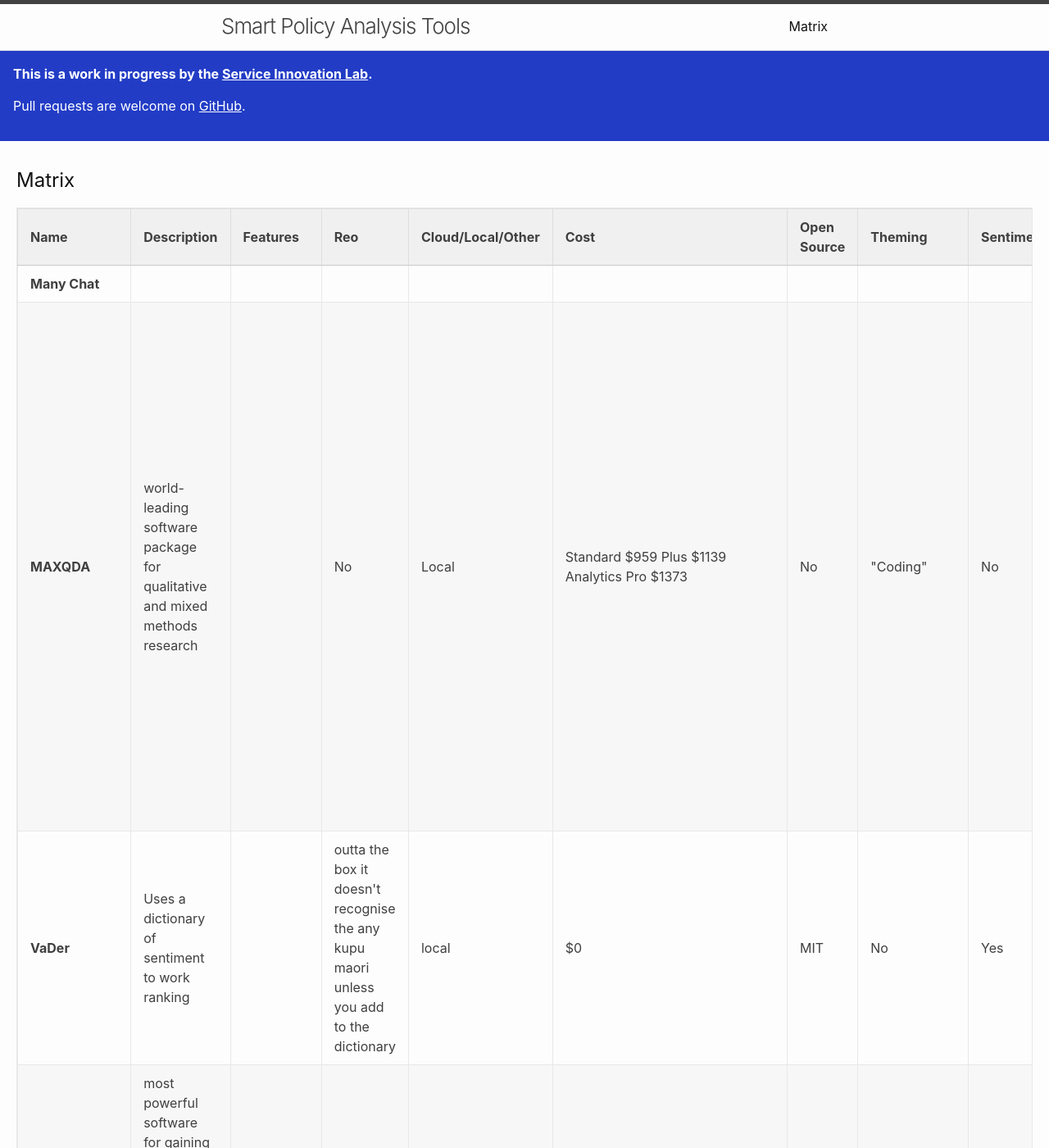
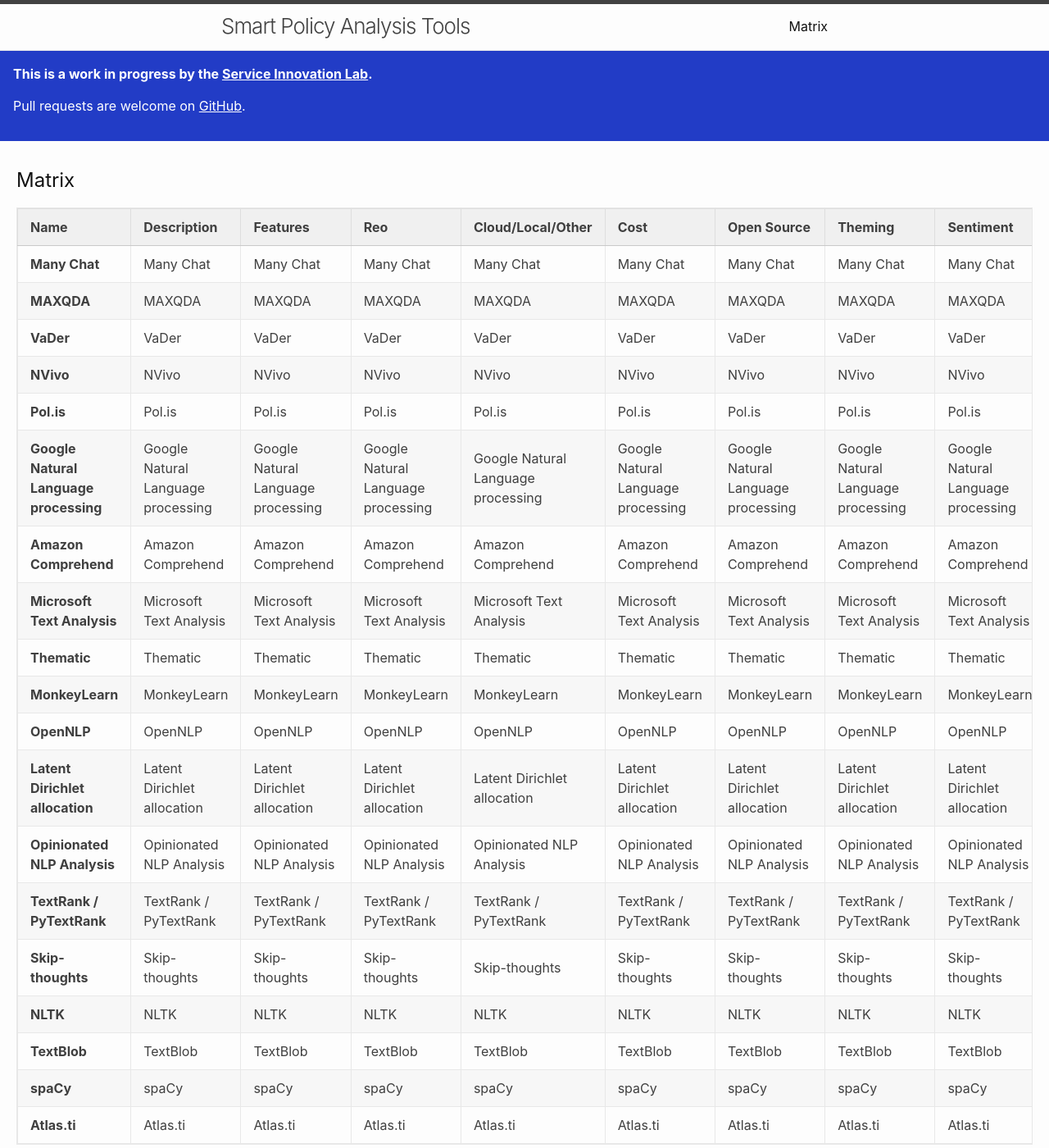
Before and after one commit to ServiceInnovationLab/bagel-box, a Jekyll site: the page built from pages/matrix.md, in a window 1280 px wide and 1400 px high. Shown: the whole window at 82% size. Built offline with Jekyll 4.4.1, drawn with Linux system fonts in a browser that asks for light colours; some of the changed text lies outside the part shown.

Commit message:
Updated report data for build 172

```diff
--- a/_data/matrix.yml
+++ b/_data/matrix.yml
@@ -1,307 +1,286 @@
----
 data:
 - name: Many Chat
-  report_author: ''
-  description: ''
-  reo: ''
-  cloud_local: ''
-  cost: ''
-  open_source: ''
-  theming: ''
-  sentiment: ''
-  input: ''
-  output: ''
-  community: ''
-  features: ''
-  nz_use: ''
-  link: ''
+  report_author: Many Chat
+  description: Many Chat
+  reo: Many Chat
+  cloud_local: Many Chat
+  cost: Many Chat
+  open_source: Many Chat
+  theming: Many Chat
+  sentiment: Many Chat
+  input: Many Chat
+  output: Many Chat
+  community: Many Chat
+  features: Many Chat
+  nz_use: Many Chat
+  link: Many Chat
 - name: MAXQDA
-  report_author: Ross
-  description: world-leading software package for qualitative and mixed methods research
-  reo: 'No'
-  cloud_local: Local
-  cost: "Standard $959\nPlus $1139\nAnalytics Pro \n$1373"
-  open_source: 'No'
-  theming: '"Coding"'
-  sentiment: 'No'
-  input: 'Audio
-
-    Video
-
-    Text'
-  output: 'Search queries, Word, Excel, HTML, Image files
-
-    Visual Tools: maps. matrix. codeline, code relations browser, word cloud, graphs,
-    comparison chart, customisable colours,
-
-    Mixed methods features: Stats and graphs, cross tabs, similarity analysis, quote
-    matrix.'
-  community: ''
-  features: ''
-  nz_use: 'Department of Conservation
-
-    Gavin Bryce (DoC)  gbryce@doc.govt.nz'
-  link: https://www.maxqda.com/what-is-maxqda
+  report_author: MAXQDA
+  description: MAXQDA
+  reo: MAXQDA
+  cloud_local: MAXQDA
+  cost: MAXQDA
+  open_source: MAXQDA
+  theming: MAXQDA
+  sentiment: MAXQDA
+  input: MAXQDA
+  output: MAXQDA
+  community: MAXQDA
+  features: MAXQDA
+  nz_use: MAXQDA
+  link: MAXQDA
 - name: VaDer
-  report_author: Brenda
-  description: 'Uses a dictionary of sentiment to work ranking
-
-    '
-  reo: outta the box it doesn't recognise the any kupu maori unless you add to the
-    dictionary
-  cloud_local: local
-  cost: $0
-  open_source: MIT
-  theming: 'No'
-  sentiment: 'Yes'
-  input: Text (cli)
-  output: 'commandline, pos,neg,neu, composite
-
-    '
-  community: ''
-  features: ''
-  nz_use: ''
-  link: https://github.com/cjhutto/vaderSentiment
+  report_author: VaDer
+  description: VaDer
+  reo: VaDer
+  cloud_local: VaDer
+  cost: VaDer
+  open_source: VaDer
+  theming: VaDer
+  sentiment: VaDer
+  input: VaDer
+  output: VaDer
+  community: VaDer
+  features: VaDer
+  nz_use: VaDer
+  link: VaDer
 - name: NVivo
-  report_author: Ross
-  description: most powerful software for gaining richer insights from qualitative
-    and mixed-methods data
-  reo: 'No'
-  cloud_local: Local
-  cost: $1119  USD
-  open_source: 'no'
-  theming: 'Yes'
-  sentiment: No? Can't tell
-  input: text, audio, video, emails, images, spreadsheets, online surveys, social
-    and web content and more
-  output: 'wordcloud, word trees, mindmap for nodes, heading formatting.    '
-  community: ''
-  features: ''
-  nz_use: ''
-  link: ''
+  report_author: NVivo
+  description: NVivo
+  reo: NVivo
+  cloud_local: NVivo
+  cost: NVivo
+  open_source: NVivo
+  theming: NVivo
+  sentiment: NVivo
+  input: NVivo
+  output: NVivo
+  community: NVivo
+  features: NVivo
+  nz_use: NVivo
+  link: NVivo
 - name: Pol.is
-  report_author: ''
-  description: ''
-  reo: ''
-  cloud_local: ''
-  cost: ''
-  open_source: ''
-  theming: ''
-  sentiment: ''
-  input: ''
-  output: ''
-  community: ''
-  features: ''
-  nz_use: ''
-  link: https://pol.is/home
+  report_author: Pol.is
+  description: Pol.is
+  reo: Pol.is
+  cloud_local: Pol.is
+  cost: Pol.is
+  open_source: Pol.is
+  theming: Pol.is
+  sentiment: Pol.is
+  input: Pol.is
+  output: Pol.is
+  community: Pol.is
+  features: Pol.is
+  nz_use: Pol.is
+  link: Pol.is
 - name: Google Natural Language processing
-  report_author: Merrin
-  description: Google's API for natural language processing
-  reo: 'no'
-  cloud_local: Cloud
-  cost: free for low use, priced per 1000 calls after that - https://cloud.google.com/natural-language/pricing
-  open_source: 'no'
-  theming: not really - 'content classification'
-  sentiment: yes - overall sentiments, and sentiment for entities
-  input: text
-  output: JSON
-  community: ''
-  features: ''
-  nz_use: ''
-  link: https://cloud.google.com/natural-language/
+  report_author: Google Natural Language processing
+  description: Google Natural Language processing
+  reo: Google Natural Language processing
+  cloud_local: Google Natural Language processing
+  cost: Google Natural Language processing
+  open_source: Google Natural Language processing
+  theming: Google Natural Language processing
+  sentiment: Google Natural Language processing
+  input: Google Natural Language processing
+  output: Google Natural Language processing
+  community: Google Natural Language processing
+  features: Google Natural Language processing
+  nz_use: Google Natural Language processing
+  link: Google Natural Language processing
 - name: Amazon Comprehend
-  report_author: Merrin
-  description: Amazon's API for natural language processing
-  reo: 'no'
-  cloud_local: Cloud
-  cost: USD$0.01 per unit
-  open_source: 'no'
-  theming: can do
-  sentiment: 'yes'
-  input: text
-  output: JSON
-  community: ''
-  features: ''
-  nz_use: ''
-  link: https://aws.amazon.com/comprehend/
+  report_author: Amazon Comprehend
+  description: Amazon Comprehend
+  reo: Amazon Comprehend
+  cloud_local: Amazon Comprehend
+  cost: Amazon Comprehend
+  open_source: Amazon Comprehend
+  theming: Amazon Comprehend
+  sentiment: Amazon Comprehend
+  input: Amazon Comprehend
+  output: Amazon Comprehend
+  community: Amazon Comprehend
+  features: Amazon Comprehend
+  nz_use: Amazon Comprehend
+  link: Amazon Comprehend
 - name: Microsoft Text Analysis
-  report_author: Merrin
-  description: Microsoft's API for natural language processing
-  reo: 'no'
-  cloud_local: Cloud
-  cost: Pricing is a bit confusing - https://azure.microsoft.com/en-us/pricing/details/cognitive-services/text-analytics/
-  open_source: 'no'
-  theming: key phrase detection'
-  sentiment: 'yes'
-  input: text
-  output: JSON
-  community: ''
-  features: "Sentiment analysis, key phrase extraction, language detection (not including\
-    \ Te Reo M\u0101ori)"
-  nz_use: ''
-  link: https://azure.microsoft.com/en-us/services/cognitive-services/text-analytics/
+  report_author: Microsoft Text Analysis
+  description: Microsoft Text Analysis
+  reo: Microsoft Text Analysis
+  cloud_local: Microsoft Text Analysis
+  cost: Microsoft Text Analysis
+  open_source: Microsoft Text Analysis
+  theming: Microsoft Text Analysis
+  sentiment: Microsoft Text Analysis
+  input: Microsoft Text Analysis
+  output: Microsoft Text Analysis
+  community: Microsoft Text Analysis
+  features: Microsoft Text Analysis
+  nz_use: Microsoft Text Analysis
+  link: Microsoft Text Analysis
 - name: Thematic
-  report_author: ''
-  description: ''
-  reo: ''
-  cloud_local: ''
-  cost: ''
-  open_source: ''
-  theming: ''
-  sentiment: ''
-  input: ''
-  output: ''
-  community: ''
-  features: ''
-  nz_use: ''
-  link: ''
+  report_author: Thematic
+  description: Thematic
+  reo: Thematic
+  cloud_local: Thematic
+  cost: Thematic
+  open_source: Thematic
+  theming: Thematic
+  sentiment: Thematic
+  input: Thematic
+  output: Thematic
+  community: Thematic
+  features: Thematic
+  nz_use: Thematic
+  link: Thematic
 - name: MonkeyLearn
-  report_author: ''
-  description: ''
-  reo: ''
-  cloud_local: ''
-  cost: ''
-  open_source: ''
-  theming: ''
-  sentiment: ''
-  input: ''
-  output: ''
-  community: ''
-  features: ''
-  nz_use: ''
-  link: ''
+  report_author: MonkeyLearn
+  description: MonkeyLearn
+  reo: MonkeyLearn
+  cloud_local: MonkeyLearn
+  cost: MonkeyLearn
+  open_source: MonkeyLearn
+  theming: MonkeyLearn
+  sentiment: MonkeyLearn
+  input: MonkeyLearn
+  output: MonkeyLearn
+  community: MonkeyLearn
+  features: MonkeyLearn
+  nz_use: MonkeyLearn
+  link: MonkeyLearn
 - name: OpenNLP
-  report_author: Merrin
-  description: ''
-  reo: ''
-  cloud_local: ''
-  cost: ''
-  open_source: ''
-  theming: ''
-  sentiment: ''
-  input: ''
-  output: ''
-  community: ''
-  features: ''
-  nz_use: ''
-  link: ''
+  report_author: OpenNLP
+  description: OpenNLP
+  reo: OpenNLP
+  cloud_local: OpenNLP
+  cost: OpenNLP
+  open_source: OpenNLP
+  theming: OpenNLP
+  sentiment: OpenNLP
+  input: OpenNLP
+  output: OpenNLP
+  community: OpenNLP
+  features: OpenNLP
+  nz_use: OpenNLP
+  link: OpenNLP
 - name: Latent Dirichlet allocation
-  report_author: Merrin
-  description: ''
-  reo: ''
-  cloud_local: ''
-  cost: ''
-  open_source: ''
-  theming: ''
-  sentiment: ''
-  input: ''
-  output: ''
-  community: ''
-  features: ''
-  nz_use: ''
-  link: ''
+  report_author: Latent Dirichlet allocation
+  description: Latent Dirichlet allocation
+  reo: Latent Dirichlet allocation
+  cloud_local: Latent Dirichlet allocation
+  cost: Latent Dirichlet allocation
+  open_source: Latent Dirichlet allocation
+  theming: Latent Dirichlet allocation
+  sentiment: Latent Dirichlet allocation
+  input: Latent Dirichlet allocation
+  output: Latent Dirichlet allocation
+  community: Latent Dirichlet allocation
+  features: Latent Dirichlet allocation
+  nz_use: Latent Dirichlet allocation
+  link: Latent Dirichlet allocation
 - name: Opinionated NLP Analysis
-  report_author: ''
-  description: ''
-  reo: ''
-  cloud_local: ''
-  cost: ''
-  open_source: ''
-  theming: ''
-  sentiment: ''
-  input: ''
-  output: ''
-  community: ''
-  features: ''
-  nz_use: ''
-  link: ''
+  report_author: Opinionated NLP Analysis
+  description: Opinionated NLP Analysis
+  reo: Opinionated NLP Analysis
+  cloud_local: Opinionated NLP Analysis
+  cost: Opinionated NLP Analysis
+  open_source: Opinionated NLP Analysis
+  theming: Opinionated NLP Analysis
+  sentiment: Opinionated NLP Analysis
+  input: Opinionated NLP Analysis
+  output: Opinionated NLP Analysis
+  community: Opinionated NLP Analysis
+  features: Opinionated NLP Analysis
+  nz_use: Opinionated NLP Analysis
+  link: Opinionated NLP Analysis
 - name: TextRank / PyTextRank
-  report_author: Merrin
-  description: ''
-  reo: ''
-  cloud_local: ''
-  cost: ''
-  open_source: ''
-  theming: ''
-  sentiment: ''
-  input: ''
-  output: ''
-  community: ''
-  features: ''
-  nz_use: ''
-  link: ''
+  report_author: TextRank / PyTextRank
+  description: TextRank / PyTextRank
+  reo: TextRank / PyTextRank
+  cloud_local: TextRank / PyTextRank
+  cost: TextRank / PyTextRank
+  open_source: TextRank / PyTextRank
+  theming: TextRank / PyTextRank
+  sentiment: TextRank / PyTextRank
+  input: TextRank / PyTextRank
+  output: TextRank / PyTextRank
+  community: TextRank / PyTextRank
+  features: TextRank / PyTextRank
+  nz_use: TextRank / PyTextRank
+  link: TextRank / PyTextRank
 - name: Skip-thoughts
-  report_author: Merrin
-  description: ''
-  reo: ''
-  cloud_local: ''
-  cost: ''
-  open_source: ''
-  theming: ''
-  sentiment: ''
-  input: ''
-  output: ''
-  community: ''
-  features: ''
-  nz_use: ''
-  link: ''
+  report_author: Skip-thoughts
+  description: Skip-thoughts
+  reo: Skip-thoughts
+  cloud_local: Skip-thoughts
+  cost: Skip-thoughts
+  open_source: Skip-thoughts
+  theming: Skip-thoughts
+  sentiment: Skip-thoughts
+  input: Skip-thoughts
+  output: Skip-thoughts
+  community: Skip-thoughts
+  features: Skip-thoughts
+  nz_use: Skip-thoughts
+  link: Skip-thoughts
 - name: NLTK
-  report_author: Merrin
-  description: ''
-  reo: ''
-  cloud_local: ''
-  cost: ''
-  open_source: ''
-  theming: ''
-  sentiment: ''
-  input: ''
-  output: ''
-  community: ''
-  features: ''
-  nz_use: ''
-  link: http://www.nltk.org/
+  report_author: NLTK
+  description: NLTK
+  reo: NLTK
+  cloud_local: NLTK
+  cost: NLTK
+  open_source: NLTK
+  theming: NLTK
+  sentiment: NLTK
+  input: NLTK
+  output: NLTK
+  community: NLTK
+  features: NLTK
+  nz_use: NLTK
+  link: NLTK
 - name: TextBlob
-  report_author: Jacob
-  description: ''
-  reo: ''
-  cloud_local: ''
-  cost: ''
-  open_source: ''
-  theming: ''
-  sentiment: ''
-  input: ''
-  output: ''
-  community: ''
-  features: ''
-  nz_use: ''
-  link: https://textblob.readthedocs.io/en/dev/index.html#
+  report_author: TextBlob
+  description: TextBlob
+  reo: TextBlob
+  cloud_local: TextBlob
+  cost: TextBlob
+  open_source: TextBlob
+  theming: TextBlob
+  sentiment: TextBlob
+  input: TextBlob
+  output: TextBlob
+  community: TextBlob
+  features: TextBlob
+  nz_use: TextBlob
+  link: TextBlob
 - name: spaCy
-  report_author: Jacob
-  description: ''
-  reo: ''
-  cloud_local: ''
-  cost: ''
-  open_source: ''
-  theming: ''
-  sentiment: ''
-  input: ''
-  output: ''
-  community: ''
-  features: ''
-  nz_use: ''
-  link: https://spacy.io/
+  report_author: spaCy
+  description: spaCy
+  reo: spaCy
+  cloud_local: spaCy
+  cost: spaCy
+  open_source: spaCy
+  theming: spaCy
+  sentiment: spaCy
+  input: spaCy
+  output: spaCy
+  community: spaCy
+  features: spaCy
+  nz_use: spaCy
+  link: spaCy
 - name: Atlas.ti
-  report_author: ''
-  description: ''
-  reo: ''
-  cloud_local: ''
-  cost: ''
-  open_source: ''
-  theming: ''
-  sentiment: ''
-  input: ''
-  output: ''
-  community: ''
-  features: ''
-  nz_use: ''
-  link: ''
+  report_author: Atlas.ti
+  description: Atlas.ti
+  reo: Atlas.ti
+  cloud_local: Atlas.ti
+  cost: Atlas.ti
+  open_source: Atlas.ti
+  theming: Atlas.ti
+  sentiment: Atlas.ti
+  input: Atlas.ti
+  output: Atlas.ti
+  community: Atlas.ti
+  features: Atlas.ti
+  nz_use: Atlas.ti
+  link: Atlas.ti
```
